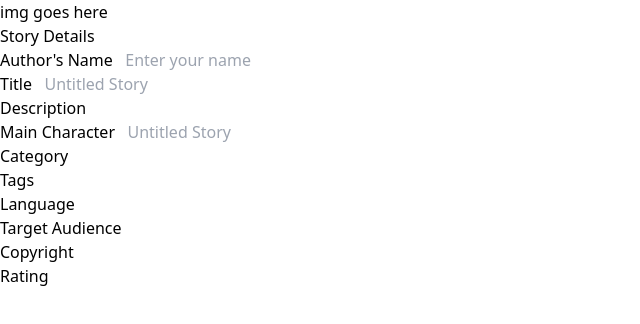
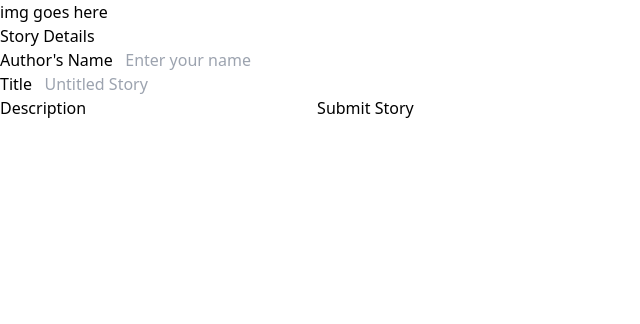
Before and after one commit to JollyBees3/jolly-frontend, a React (Vite) app: page /add-new in a window 1280 px wide. Shown: the top 324 px of the page, without its empty margins (0-640 px from the left). Built offline with nearby package versions, Linux system fonts and the light colour scheme.

Commit message:
added login and register page

```diff
--- a/src/App.css
+++ b/src/App.css
@@ -0,0 +1,6 @@
+.signUp{
+    height:100vh;
+    background-image: url("./assets/images/registerbg.png");
+    background-size: cover;
+    padding-top: 10%;
+}
--- /dev/null
+++ b/src/pages/Hero/hero.jsx
@@ -0,0 +1,9 @@
+const Hero =()=>{
+    return(
+        <section className="h-[100vh]">
+           <h1 className="text-[4em]"> WELCOME TO LIBRARY</h1>
+
+        </section>
+    );
+}
+export default Hero;
--- /dev/null
+++ b/src/pages/SignUp/index.jsx
@@ -0,0 +1,19 @@
+import { Link } from "react-router-dom";
+
+const SignUp = () =>{
+    return(
+        <section className="signUp">
+            <div className="border shadow-lg w-[30%] h-[90%] ml-[55%] flex flex-col" >
+                <h1 className="text-[2em] text-center mt-[1em] font-bold mb-[1em]">Sign Up to Library</h1>
+                <input type="text" className="w-[80%] h-[10%] border mb-[1em] ml-[10%] mr-auto" placeholder="Enter your username"/>
+                <input type="text" className="w-[80%] h-[10%] border mb-[1em] ml-[10%] mr-auto" placeholder="Enter your password"/>
+                <input type="text" className="w-[80%] h-[10%] border mb-[1em] ml-[10%] mr-auto" placeholder="Confirm password"/>
+                <Link to="" className="border w-[30%] h-[10%] text-[1em] text-[white] font-bold p-[0.5em] pl-[1.7em] ml-[35%] rounded-sm bg-[#000080]">Sign Up</Link>
+                <p className="font-bold text-[0.9em] text-center">Already have an account? </p>
+                <Link to="../login" className="font-bold text-[0.9em] text-center text-[#000080] underline">Log In</Link>
+
+            </div>
+        </section>
+    );
+}
+export default SignUp;
--- a/src/pages/addBook/index.jsx
+++ b/src/pages/addBook/index.jsx
@@ -1,6 +1,6 @@
 
 
-
+import { Link } from "react-router-dom";
 const AddBook = () => {
     return (
         <section className="h-[250vh]">
@@ -11,69 +11,30 @@ const AddBook = () => {
                     img goes here
                 </div>
                 <div className="w-[60%] ">
-                    <form className="w-[90%] h-[200vh] mt-[10%] border rounded-sm shadow-xl px-[1em]">
-                        <div className=" h-[6%]">
-                            <div className="h-[100%] w-[20%] border-b-[6px] border-[blue] pt-[1.5em]"><h1 className="mb-0 text-[1.5em]">Story Details</h1></div>
+                    <form className="w-[90%] h-[90%] mt-[10%] border rounded-sm shadow-xl px-[1em]">
+                        <div className=" h-[12%]">
+                            <div className="h-[100%] w-[20%] border-b-[6px] border-[blue] pt-[1.5em]"><h1 className="mb-[0.5em] text-[1.5em]">Story Details</h1></div>
                         </div>
-                        {/* Title input */}
-                        <div className="flex flex-col mb-[0.5em] h-[7%] px-[2em] mt-[1em]">
+                        {/* Autor's name input */}
+                        <div className="flex flex-col mb-[0.5em] h-[13%] px-[2em] mt-[1em]">
                             <label htmlFor="bookTitle" className="text-[1.3em]">Author's Name</label>
-                            <input id="bookTitle" type="text" className="w-[80%] h-[45%] border" placeholder="   Enter your name" required />
+                            <input id="bookTitle" type="text" className="w-[80%] h-[90%] border" placeholder="   Enter your name" required />
                         </div>
 
                         {/* Title input */}
-                        <div className="flex flex-col mb-[0.5em] h-[7%] px-[2em] mt-[1em]">
+                        <div className="flex flex-col mb-[0.5em] h-[13%] px-[2em] mt-[1em]">
                             <label htmlFor="bookTitle" className="text-[1.3em]">Title</label>
-                            <input id="bookTitle" type="text" className="w-[80%] h-[45%] border" placeholder="   Untitled Story" required />
+                            <input id="bookTitle" type="text" className="w-[80%] h-[90%] border" placeholder="   Untitled Story" required />
                         </div>
 
                         {/* Description input */}
-                        <div className="flex flex-col mb-[0.5em] h-[15%] px-[2em] mt-[1em]">
+                        <div className="flex flex-col mb-[0.5em] h-[40%] px-[2em] mt-[1em]">
                             <label htmlFor="bookTitle" className="text-[1.3em]">Description</label>
                             <input id="bookTitle" type="text" className="w-[80%] h-[60%] border" p required />
+                            <Link to="" className="mb-[1em] w-[40%] font-bold text-[1.5em] p-[0.3em] bg-[#000080] text-center text-[white] rounded-sm">Submit Story</Link>
                         </div>
 
-                        {/* Main Characters input */}
-                        <div className="flex flex-col mb-[0.5em] h-[7%] px-[2em] mt-[1em]">
-                            <label htmlFor="bookTitle" className="text-[1.3em]">Main Character</label>
-                            <input id="bookTitle" type="text" className="w-[80%] h-[45%] border" placeholder="   Untitled Story" required />
-                        </div>
 
-                        {/* Category input */}
-                        <div className="flex mb-[0.5em] h-[7%] px-[2em] mt-[1em] border-y-[1px] border-[#E5E7EB] py-4">
-                            <label htmlFor="bookTitle" className="text-[1.3em] mt-[0.5em]">Category</label>
-                            <input id="bookTitle" type="text" className="w-[62%] h-[90%] border ml-[2em]" required />
-                        </div>
-
-                        {/* Tages input */}
-                        <div className="flex mb-[0.5em] h-[7%] px-[2em] mt-[1em] border-b-[1px] border-[#E5E7EB] py-4">
-                            <label htmlFor="bookTitle" className="text-[1.3em] mt-[0.5em] mr-[2em]">Tags</label>
-                            <input id="bookTitle" type="text" className="w-[60%] h-[90%] border ml-[2em]" required />
-                        </div>
-
-                        {/* Language input */}
-                        <div className="flex mb-[0.5em] h-[7%] px-[2em] mt-[1em] border-b-[1px] border-[#E5E7EB] py-4">
-                            <label htmlFor="bookTitle" className="text-[1.3em] mt-[0.5em] mr-[2em]">Language</label>
-                            <input id="bookTitle" type="text" className="w-[52%] h-[90%] border ml-[2em]" required />
-                        </div>
-
-                        {/* Target Audience input */}
-                        <div className="flex mb-[0.5em] h-[7%] px-[2em] mt-[1em] border-b-[1px] border-[#E5E7EB] py-4">
-                            <label htmlFor="bookTitle" className="text-[1.3em] mt-[0.5em] mr-[2em]">Target Audience</label>
-                            <input id="bookTitle" type="text" className="w-[43%] h-[90%] border ml-[2em]" required />
-                        </div>
-
-                        {/* Copyrights input */}
-                        <div className="flex mb-[0.5em] h-[7%] px-[2em] mt-[1em] border-b-[1px] border-[#E5E7EB] py-4">
-                            <label htmlFor="bookTitle" className="text-[1.3em] mt-[0.5em] mr-[2em]">Copyright</label>
-                            <input id="bookTitle" type="text" className="w-[53%] h-[90%] border ml-[2em]" required />
-                        </div>
-
-                        {/* Rating input */}
-                        <div className="flex mb-[0.5em] h-[7%] px-[2em] mt-[1em] py-4">
-                            <label htmlFor="bookTitle" className="text-[1.3em] mt-[0.5em] mr-[2em]">Rating</label>
-                            <input id="bookTitle" type="text" className="w-[58%] h-[90%] border ml-[2em]" required />
-                        </div>
                     </form>
                 </div>
 
--- a/src/pages/bookDetails/index.jsx
+++ b/src/pages/bookDetails/index.jsx
@@ -1,7 +1,11 @@
 
 const BookDetails = () => {
   return (
-    <div>BookDetails</div>
+    <section className="h-[100vh]">
+      <div className="border h-[60%] w-[80%] shadow-2xl ">
+
+      </div>
+    </section>
   )
 }
 
--- /dev/null
+++ b/src/pages/login/index.jsx
@@ -0,0 +1,18 @@
+import { Link } from "react-router-dom";
+
+const LogIn = () =>{
+    return(
+        <section className="signUp">
+            <div className="border shadow-lg w-[30%] h-[90%] ml-[55%] flex flex-col" >
+                <h1 className="text-[2em] text-center mt-[1em] font-bold mb-[1em]">Log In to Library</h1>
+                <input type="text" className="w-[80%] h-[10%] border mb-[1em] ml-[10%] mr-auto" placeholder="Enter your username"/>
+                <input type="text" className="w-[80%] h-[10%] border mb-[1em] ml-[10%] mr-auto" placeholder="Enter your password"/>
+                <Link to="" className="border w-[30%] h-[10%] text-[1em] text-[white] font-bold p-[0.5em] pl-[1.7em] ml-[35%] rounded-sm bg-[#000080]">Sign Up</Link>
+                <p className="font-bold text-[0.9em] text-center">Don't have an account? </p>
+                <Link to="../SignUp" className="font-bold text-[0.9em] text-center text-[#000080] underline">Log In</Link>
+
+            </div>
+        </section>
+    );
+}
+export default LogIn;
```
Also changed, not shown: src/App.jsx (+13 -2 lines), src/assets/images/registerbg.png (added).
